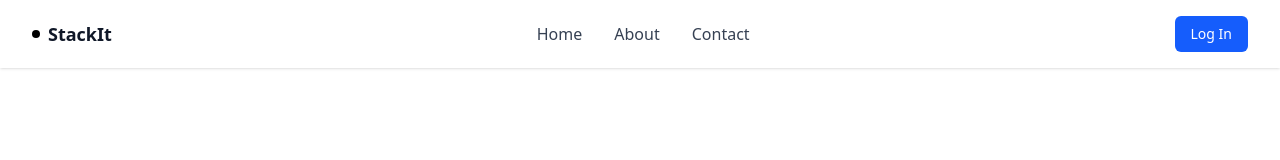
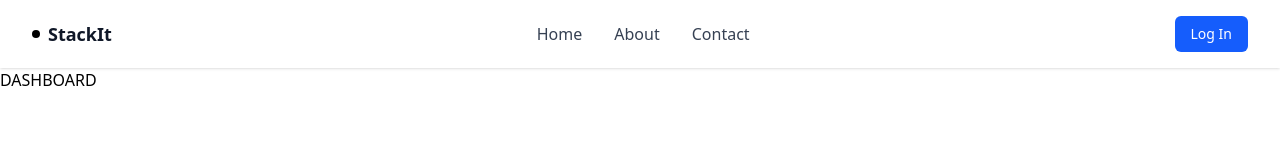
Before and after one commit to KoustavBera/Odoo25, a React (Vite) app in the folder frontend/: page /dashboard in a window 1280 px wide. Shown: the top 160 px of the page. Built offline with nearby package versions, Linux system fonts and the light colour scheme; no server answers.

Commit message:
frontend 18%

```diff
--- a/frontend/src/App.jsx
+++ b/frontend/src/App.jsx
@@ -3,6 +3,8 @@ import "./App.css";
 import StackItHomepage from "./StackItHomepage.jsx";
 import AuthPages from "./pages/AuthPages.jsx";
 import Navbar from "../components/Navbar.jsx";
+import Dashboard from "./pages/Dashboard.jsx";
+
 function App() {
   return (
     <>
@@ -10,6 +12,7 @@ function App() {
       <Routes>
         <Route path="/" element={<StackItHomepage />} />
         <Route path="/auth" element={<AuthPages />} />
+        <Route path="/dashboard" element={<Dashboard />} />
       </Routes>
     </>
   );
--- /dev/null
+++ b/frontend/src/pages/Dashboard.jsx
@@ -0,0 +1,7 @@
+import React from "react";
+
+const Dashboard = () => {
+  return <div>DASHBOARD</div>;
+};
+
+export default Dashboard;
```
